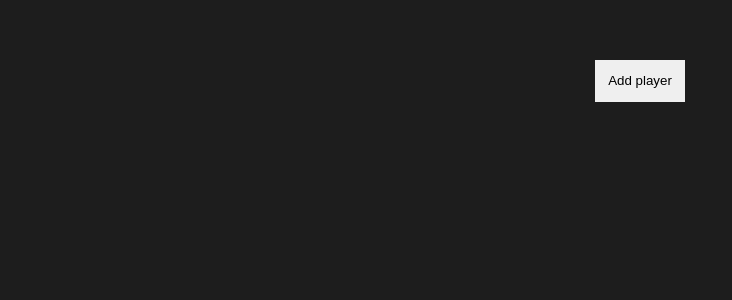
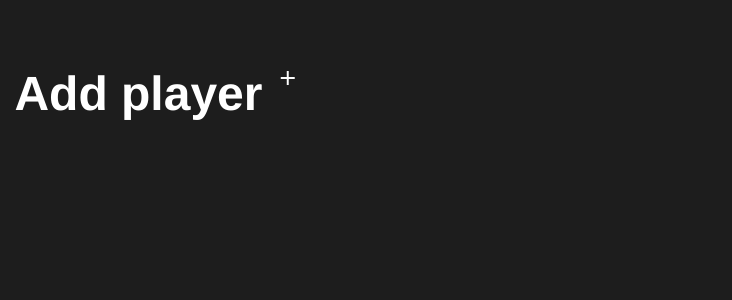
Before and after one commit to martijnremmen/tabletop-counter, a Vue app: page / in a window 1280 px wide. Shown: the top 300 px of the page, without its empty margins (0-732 px from the left). Built offline with nearby package versions, Linux system fonts and the light colour scheme.

Commit message:
Changed the addplayer button

```diff
--- a/src/App.vue
+++ b/src/App.vue
@@ -1,12 +1,14 @@
 <template>
   <div id="app">
-    <button @click="addPlayer()">Add player</button>
     <playerComponent
       v-for="(player, index) in sharedState.players"
       :key="index"
       :index="index"
       :player="player"
     ></playerComponent>
+    <h1 class="addplayerbutton" @click="addPlayer()">
+      Add player <i class="material-icons">add</i>
+    </h1>
   </div>
 </template>
 
@@ -77,14 +79,38 @@ $material-icons-font-path: "~material-icons/iconfont/";
 button {
   border: none;
   padding: 1em;
+  cursor: pointer;
 }
 
 #app {
   font-family: "Avenir", Helvetica, Arial, sans-serif;
   -webkit-font-smoothing: antialiased;
   -moz-osx-font-smoothing: grayscale;
-  text-align: center;
   color: var(--text);
   margin-top: 60px;
 }
+
+.addplayerbutton {
+  margin-left: 2em;
+  font-size: 3em;
+  display: inline-block;
+  cursor: pointer;
+  border-radius: 15px;
+  padding: 0.4rem;
+  margin: 0;
+  text-align: left;
+  transition: color background-color;
+  transition-duration: 100ms;
+  transition-timing-function: ease-in-out;
+
+  &:hover,
+  :active {
+    background-color: var(--text);
+    color: var(--bg-darker);
+  }
+
+  i {
+    vertical-align: top;
+  }
+}
 </style>
```
